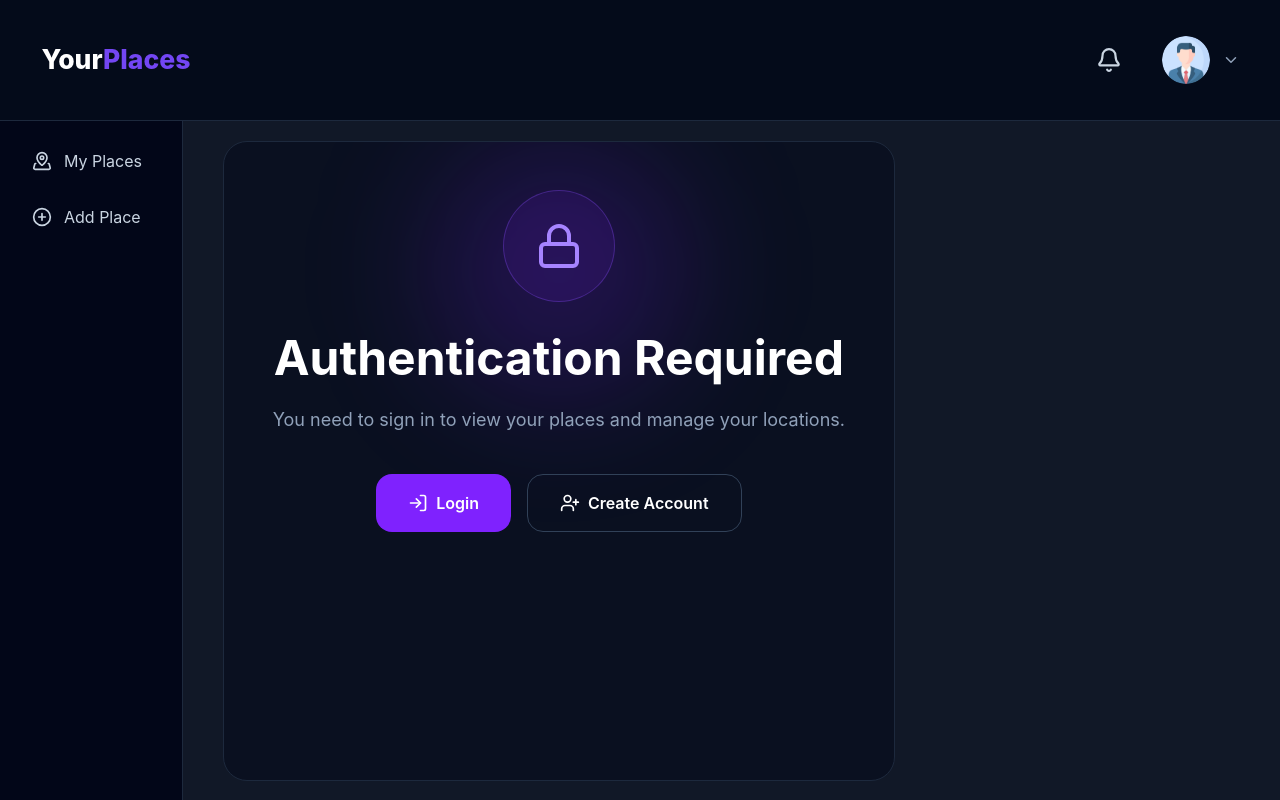
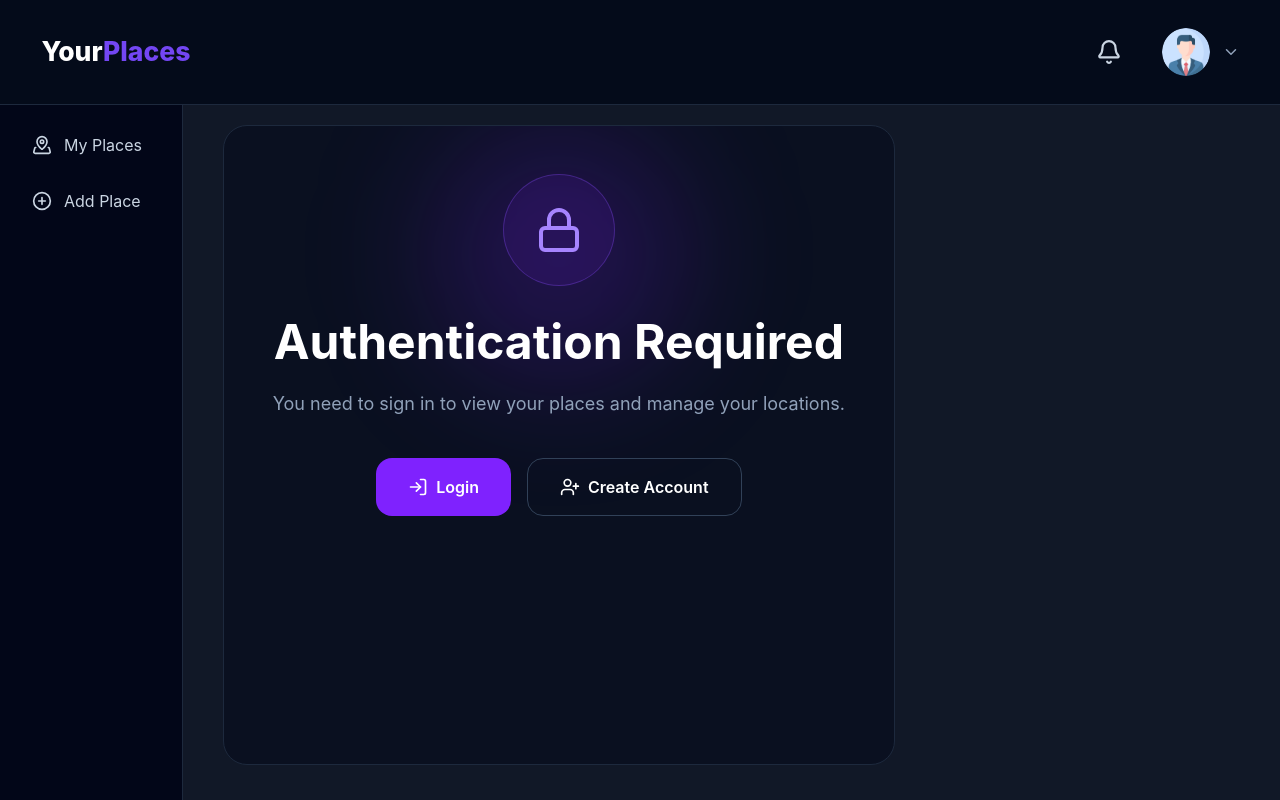
Before and after one commit to bociwess0/PlacesApp, a React (Vite) app in the folder frontend/: page / in a window 1280 px wide. Built offline with nearby package versions, Linux system fonts and the light colour scheme.

Commit message:
fixing header component

```diff
--- a/frontend/src/components/Siderbar.tsx
+++ b/frontend/src/components/Siderbar.tsx
@@ -15,6 +15,11 @@ export default function Sidebar({ isSidebarOpen, setIsSidebarOpen }: Props) {
   const isAuthenticated = useSelector(
     (state: RootState) => state.userActions.isAuthenticated,
   );
+  const places = useSelector((state: RootState) => state.placesAction.places);
+
+  const sidebarTop = places && places.length > 0 ? "top-35" : "top-18";
+  const sidebarHeight = places && places.length > 0 ? "h-[calc(100vh-140px)]" : "h-[calc(100vh-70px)]";
+
   const [showLogoutModal, setShowLogoutModal] = useState(false);
 
   const dispatch = useDispatch();
@@ -32,8 +37,8 @@ export default function Sidebar({ isSidebarOpen, setIsSidebarOpen }: Props) {
     }`;
 
   return (
-    <aside
-      className={`fixed left-0 top-30 z-50 flex h-[calc(100vh-120px)] w-64 flex-col border-r border-slate-800 bg-slate-950 transition-transform duration-300 ease-in-out md:h-[calc(100vh-100px)] ${
+    <div
+      className={`fixed left-0 ${sidebarTop} md:top-30 z-50 flex ${sidebarHeight} w-64 flex-col border-r border-slate-800 bg-slate-950 transition-transform duration-300 ease-in-out md:h-[calc(100vh-100px)] ${
         isSidebarOpen ? "translate-x-0" : "-translate-x-full"
       } lg:static lg:w-1/7 lg:translate-x-0`}
     >
@@ -79,6 +84,6 @@ export default function Sidebar({ isSidebarOpen, setIsSidebarOpen }: Props) {
           onClose={() => setShowLogoutModal(false)}
         />
       )}
-    </aside>
+    </div>
   );
 }
--- a/frontend/src/layout/Header.tsx
+++ b/frontend/src/layout/Header.tsx
@@ -16,7 +16,7 @@ export default function Header({ isSidebarOpen, setIsSidebarOpen }: Props) {
 
   return (
     <header className="sticky top-0 z-50 border-b border-slate-800 bg-[#040B1A]">
-      <div className="px-6 py-6 md:px-8">
+      <div className="px-6 py-6 md:py-4 md:px-8">
         {/* Mobile Header */}
         <div className="relative flex items-center justify-between md:hidden">
           <button
```
